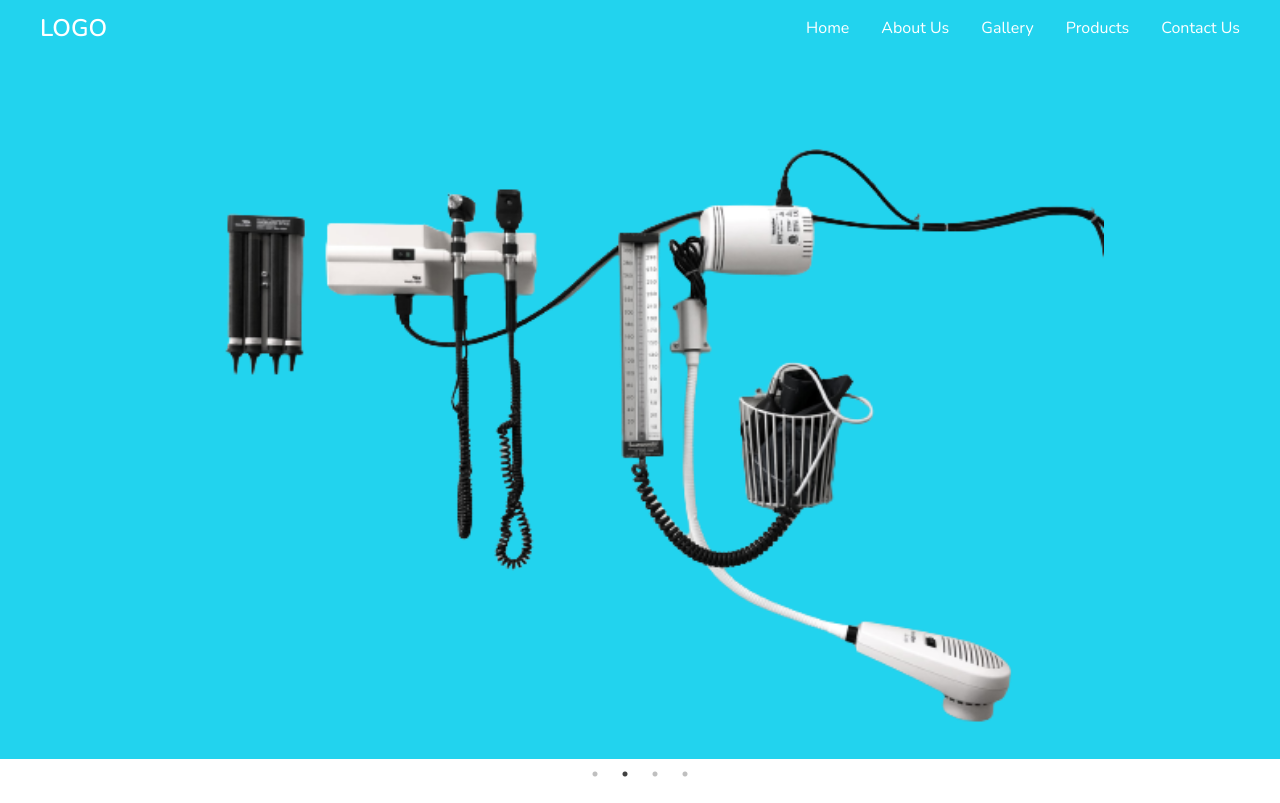
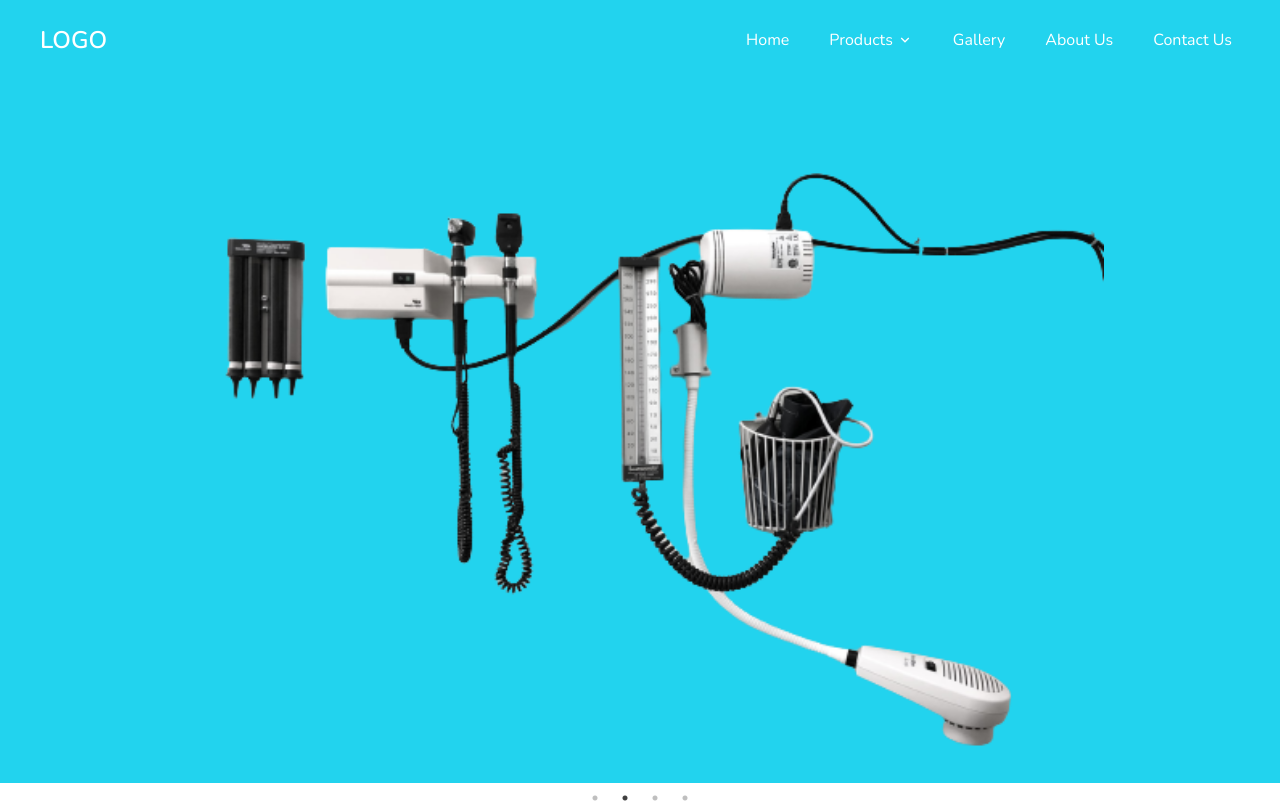
Before and after one commit to ashimmaharjan/ksi-international, a React (Create React App) app: page / in a window 1280 px wide. Shown: the top 803 px of the page. Built offline with nearby package versions, Linux system fonts and the light colour scheme.

Commit message:
Multi LeveL Dropdown Added

```diff
--- a/src/components/Navbar.js
+++ b/src/components/Navbar.js
@@ -1,17 +1,32 @@
 import { IoMenu } from 'react-icons/io5';
+import { RiArrowDownSLine, RiArrowRightSLine } from 'react-icons/ri'
 
 const Navbar = () => {
     return (
-        <div className="flex justify-between text-white px-10 py-3 items-center" style={{ background: '#22d3ee' }}>
+        <div className="flex justify-between text-white px-10 py-5 items-center" style={{ background: '#22d3ee' }}>
             <h1 className="text-2xl font-semibold">LOGO</h1>
 
             {/* Nav Links */}
-            <div className="hidden lg:block space-x-8 nav-links">
-                <a href="">Home</a>
-                <a href="">About Us</a>
-                <a href="">Gallery</a>
-                <a href="">Products</a>
-                <a href="">Contact Us</a>
+            <div className="hidden lg:block">
+                <ul className='menu space-x-6'>
+                    <li><a href="#">Home</a></li>
+                    <li><a href="#" className='inline-flex items-center'>Products <RiArrowDownSLine className='ml-1 carret-arrow' /></a>
+                        <ul className='submenu space-y-1'>
+                            <li><a href="#" className='hover:bg-cyan-400'>Cylinders</a></li>
+                            <li><a href="#" className='inline-flex items-center'>Masks <RiArrowRightSLine className='ml-1 carret-arrow' /></a>
+                                <ul className='submenu2 space-y-1'>
+                                    <li><a href="#">K9 Mask</a></li>
+                                    <li><a href="#">K10 Mask</a></li>
+                                    <li><a href="#">Normal Mask</a></li>
+                                </ul>
+                            </li>
+                            <li><a href="#">Medicines</a></li>
+                        </ul>
+                    </li>
+                    <li><a href="#">Gallery</a></li>
+                    <li><a href="#">About Us</a></li>
+                    <li><a href="#">Contact Us</a></li>
+                </ul>
             </div>
 
             {/* For Mobile Devices */}
--- a/src/index.css
+++ b/src/index.css
@@ -15,10 +15,92 @@ body {
   outline: none;
 }
 
+.menu {
+  z-index: 999999;
+}
+
+.menu li {
+  position: relative;
+}
+
+.menu li, menu a {
+  display: inline-block;
+}
+
+.menu li {
+  padding: 8px;
+  border-radius: 0.75rem
+    /* 12px */
+  ;
+  border-top-left-radius: 0px;
+  transition: all .3s ease-in-out;
+}
+
+.menu li:hover {
+  background: #ffffff;
+  --tw-text-opacity: 1;
+  color: rgb(34 211 238 / var(--tw-text-opacity));
+  cursor: pointer;
+
+}
+
+.menu li:hover>.carret-arrow {
+  transform: rotate(180deg);
+}
+
+/* Submenu */
+
+.submenu li, .submenu2 li {
+  padding: 2px 8px;
+  width: 100%;
+}
+
+.submenu li:hover {
+  --tw-bg-opacity: 1;
+  background-color: rgb(34 211 238 / var(--tw-bg-opacity));
+  color: #ffffff;
+}
+
 .submenu {
   position: absolute;
+  width: 140px;
+  left: 0;
+  margin-top: 2px;
+  padding: 8px;
+  background-color: #ffffff;
+  --tw-text-opacity: 1;
+  color: rgb(34 211 238 / var(--tw-text-opacity));
+  border-radius: 0.75rem
+    /* 12px */
+  ;
+  border-top-left-radius: 0px;
+  display: none;
+  z-index: 999999;
+}
+
+.submenu2 {
+  position: absolute;
+  left: 130px;
+  width: 140px;
   top: 0;
+  background-color: #ffffff;
+  --tw-text-opacity: 1;
+  padding: 8px;
+  color: rgb(34 211 238 / var(--tw-text-opacity));
+  border-radius: 0.75rem
+    /* 12px */
+  ;
+  border-top-left-radius: 0px;
   display: none;
-  padding: 4px;
-  border: 2px solid;
+  z-index: 999999;
 }
+
+/* Show on hover */
+
+.menu li:hover>.submenu {
+  display: block;
+}
+
+.submenu li:hover>.submenu2 {
+  display: block;
+}
```
